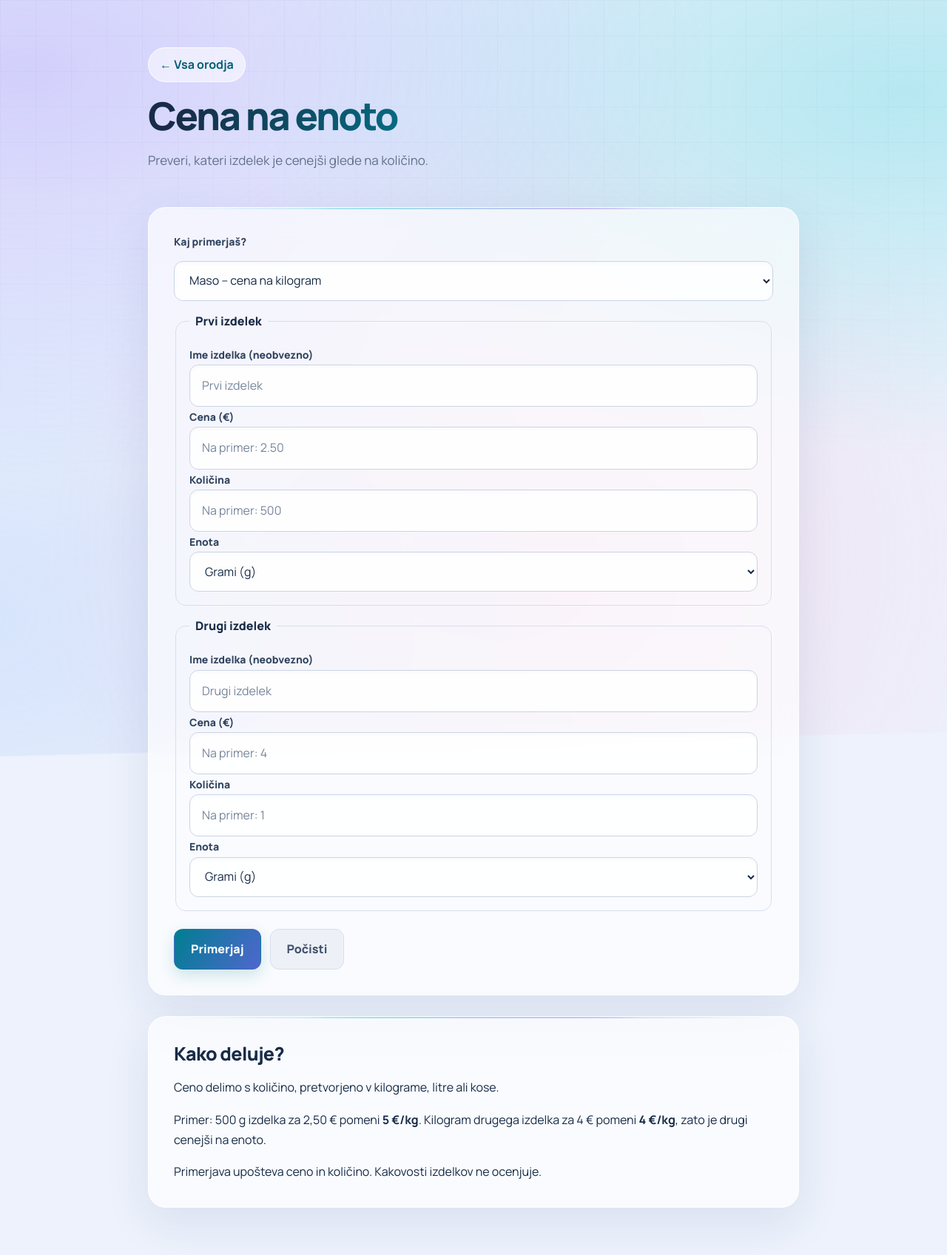
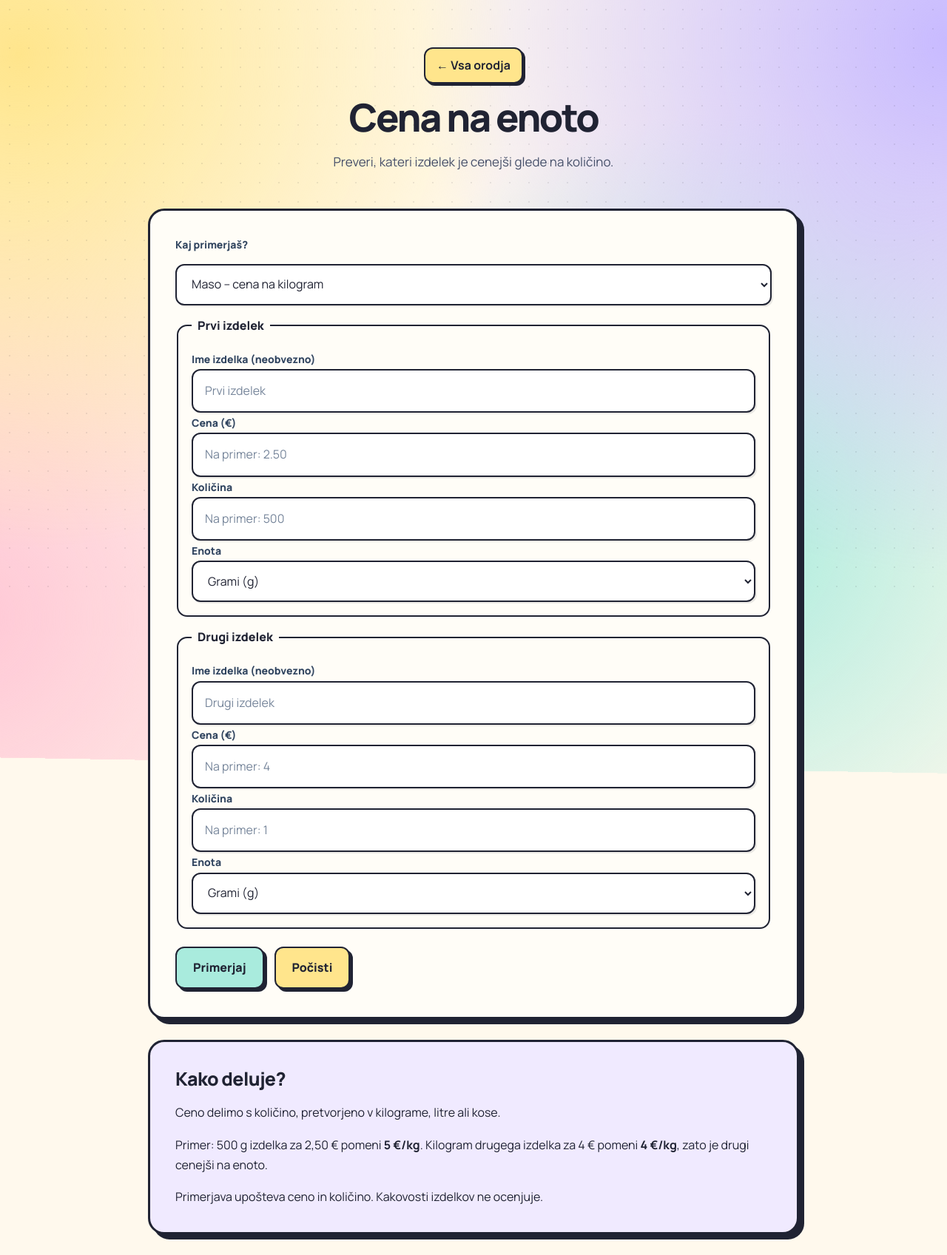
Before and after one commit to ziga1324/spletna_stran, a plain HTML site: page orodja/cena_na_enoto.html in a window 1280 px wide. Shown: the whole page at 74% size. Before the commit the page ends 1661 px from the top, so only its background shows below. Drawn offline with Linux system fonts and the light colour scheme.

Commit message:
Dodana spletna orodja

```diff
--- a/orodja/style.css
+++ b/orodja/style.css
@@ -1,5 +1,4 @@
 @import url("https://fonts.googleapis.com/css2?family=Manrope:wght@400;500;600;700;800&display=swap");
-
 :root {
     --text: #172b46;
     --muted: #61718a;
@@ -10,16 +9,13 @@
     --radius: 24px;
     --shadow: 0 20px 60px rgb(42 64 115 / 10%);
 }
-
 * {
     box-sizing: border-box;
 }
-
 html {
     min-height: 100%;
     background: #edf2fc;
 }
-
 body {
     position: relative;
     isolation: isolate;
@@ -30,7 +26,6 @@ body {
     color: var(--text);
     background: transparent;
 }
-
 /* Animirano ozadje */
 body::before,
 body::after {
@@ -39,7 +34,6 @@ body::after {
     pointer-events: none;
     z-index: -1;
 }
-
 body::before {
     inset: -25%;
     background:
@@ -66,7 +60,6 @@ body::before {
     animation: aurora 24s ease-in-out infinite alternate;
     transition: filter 1.2s ease;
 }
-
 body::after {
     inset: 0;
     background-image:
@@ -75,15 +68,12 @@ body::after {
     background-size: 48px 48px;
     mask-image: linear-gradient(to bottom, black, transparent 90%);
 }
-
 body:has(.kalkulator:hover)::before {
     filter: hue-rotate(30deg) saturate(1.3);
 }
-
 body:has(.razlaga:hover)::before {
     filter: hue-rotate(-20deg);
 }
-
 @keyframes aurora {
     0% {
         transform: translate(-2%, -2%) rotate(-4deg) scale(1);
@@ -95,24 +85,20 @@ body:has(.razlaga:hover)::before {
         transform: translate(-1%, 4%) rotate(-2deg) scale(1.03);
     }
 }
-
 ::selection {
     color: #fff;
     background: #7958df;
 }
-
 header,
 main,
 footer {
     width: min(calc(100% - 40px), 880px);
     margin: 0 auto;
 }
-
 header {
     padding: 64px 0 32px;
     animation: prihod 0.7s ease-out both;
 }
-
 header a {
     display: inline-flex;
     align-items: center;
@@ -126,16 +112,14 @@ header a {
     text-decoration: none;
     transition:
         transform 0.2s ease,
-        background 0.2s ease,
+background 0.2s ease,
         box-shadow 0.2s ease;
 }
-
 header a:hover {
     transform: translateX(-4px);
     background: rgb(255 255 255 / 90%);
     box-shadow: 0 6px 20px rgb(42 64 115 / 8%);
 }
-
 h1 {
     margin: 0 0 16px;
     font-size: clamp(32px, 5.5vw, 52px);
@@ -144,7 +128,6 @@ h1 {
     letter-spacing: -0.045em;
     color: var(--text);
 }
-
 @supports (background-clip: text) {
     h1 {
         background: linear-gradient(
@@ -158,7 +141,6 @@ h1 {
         color: transparent;
     }
 }
-
 h2 {
     margin: 0 0 16px;
     font-size: 25px;
@@ -166,27 +148,22 @@ h2 {
     line-height: 1.3;
     letter-spacing: -0.025em;
 }
-
 h3 {
     margin: 0 0 12px;
     line-height: 1.4;
 }
-
 p {
     margin: 0 0 16px;
 }
-
 header p {
     max-width: 650px;
     font-size: 17px;
     color: var(--muted);
 }
-
 a {
     color: var(--accent-dark);
     text-underline-offset: 4px;
 }
-
 /* Prosojne kartice */
 .kalkulator,
 .razlaga {
@@ -203,11 +180,9 @@ a {
         border-color 0.3s ease;
     animation: prihod 0.7s ease-out both;
 }
-
 .razlaga {
     animation-delay: 0.1s;
 }
-
 @supports (backdrop-filter: blur(18px)) {
     .kalkulator,
     .razlaga {
@@ -215,7 +190,6 @@ a {
         backdrop-filter: blur(18px);
     }
 }
-
 .kalkulator::before,
 .razlaga::before {
     content: "";
@@ -235,7 +209,6 @@ a {
     opacity: 0.6;
     transition: opacity 0.3s ease;
 }
-
 @media (hover: hover) and (pointer: fine) {
     .kalkulator:hover,
     .razlaga:hover {
@@ -245,13 +218,11 @@ a {
             0 28px 70px rgb(42 64 115 / 13%),
             0 0 35px rgb(102 214 222 / 8%);
     }
-
     .kalkulator:hover::before,
     .razlaga:hover::before {
         opacity: 1;
     }
 }
-
 @keyframes prihod {
     from {
         opacity: 0;
@@ -262,19 +233,16 @@ a {
         transform: translateY(0);
     }
 }
-
 form {
     display: flex;
     flex-direction: column;
     gap: 14px;
 }
-
 label {
     font-size: 14px;
     font-weight: 800;
     color: #30445f;
 }
-
 input,
 textarea,
 select {
@@ -290,30 +258,25 @@ select {
     transition:
         border-color 0.2s ease,
         box-shadow 0.2s ease,
-        background 0.2s ease;
+background 0.2s ease;
 }
-
 textarea {
     display: block;
     min-height: 120px;
     resize: vertical;
 }
-
 select {
     cursor: pointer;
 }
-
 input::placeholder,
 textarea::placeholder {
     color: #77869b;
 }
-
 input:hover,
 textarea:hover,
 select:hover {
     border-color: #8eafbd;
 }
-
 input:focus,
 textarea:focus,
 select:focus {
@@ -321,13 +284,11 @@ select:focus {
     background: #fff;
     box-shadow: 0 0 0 4px rgb(0 126 145 / 9%);
 }
-
 input[aria-invalid="true"],
 textarea[aria-invalid="true"] {
     border-color: #b42318;
     background: #fff8f7;
 }
-
 input:disabled,
 textarea:disabled,
 select:disabled {
@@ -335,7 +296,6 @@ select:disabled {
     cursor: not-allowed;
     background: #edf1f7;
 }
-
 /* Posebne vrste vnosov */
 input[type="checkbox"],
 input[type="radio"] {
@@ -348,7 +308,6 @@ input[type="radio"] {
     cursor: pointer;
     box-shadow: none;
 }
-
 input[type="range"] {
     padding: 0;
     margin: 12px 0;
@@ -356,12 +315,10 @@ input[type="range"] {
     cursor: pointer;
     box-shadow: none;
 }
-
 input[type="file"] {
     padding: 10px;
     font-size: 14px;
 }
-
 input[type="file"]::file-selector-button {
     margin-right: 12px;
     padding: 10px 14px;
@@ -373,33 +330,28 @@ input[type="file"]::file-selector-button {
     font-weight: 700;
     cursor: pointer;
 }
-
 fieldset {
     min-width: 0;
     padding: 18px;
     border: 1px solid #d6dfec;
     border-radius: 14px;
 }
-
 legend {
     padding: 0 8px;
     font-weight: 800;
 }
-
 .moznost,
 .primerjava-moznost {
     display: flex;
     align-items: center;
     gap: 10px;
 }
-
 #navodilo,
 #navodila {
     margin: 0 0 8px;
     font-size: 14px;
     color: var(--muted);
 }
-
 /* Gumbi */
 .gumbi {
     display: flex;
@@ -407,7 +359,6 @@ legend {
     gap: 12px;
     margin-top: 10px;
 }
-
 button {
     position: relative;
     min-height: 48px;
@@ -421,10 +372,9 @@ button {
     cursor: pointer;
     transition:
         transform 0.2s ease,
-        background 0.2s ease,
+background 0.2s ease,
         box-shadow 0.2s ease;
 }
-
 button[type="submit"],
 .pdf-prenos {
     border-color: transparent;
@@ -432,19 +382,16 @@ button[type="submit"],
     background: linear-gradient(120deg, #007e91, #5066ce);
     box-shadow: 0 8px 20px rgb(0 126 145 / 18%);
 }
-
 button[type="reset"] {
     color: #42526b;
     background: rgb(235 240 247 / 90%);
 }
-
 @media (hover: hover) {
     button:not(:disabled):hover {
         transform: translateY(-2px);
         background: #e0e8f3;
         box-shadow: 0 8px 18px rgb(42 64 115 / 10%);
     }
-
     button[type="submit"]:not(:disabled):hover,
     .pdf-prenos:hover {
         background: linear-gradient(120deg, #006c80, #6652ce);
@@ -453,17 +400,14 @@ button[type="reset"] {
             0 0 20px rgb(121 88 223 / 10%);
     }
 }
-
 button:not(:disabled):active {
     transform: translateY(1px);
 }
-
 button:disabled {
     opacity: 0.5;
     cursor: not-allowed;
     box-shadow: none;
 }
-
 a:focus-visible,
 button:focus-visible,
 input:focus-visible,
@@ -473,7 +417,6 @@ summary:focus-visible {
     outline: 3px solid var(--accent);
     outline-offset: 4px;
 }
-
 /* Rezultati */
 .napaka {
     margin: 20px 0 0;
@@ -483,7 +426,6 @@ summary:focus-visible {
     border: 1px solid #f0bfba;
     border-radius: 14px;
 }
-
 .rezultat {
     margin-top: 24px;
     padding: 24px;
@@ -496,49 +438,39 @@ summary:focus-visible {
     );
     overflow-wrap: anywhere;
 }
-
 .rezultat h2,
 .rezultat h3 {
     color: var(--accent-dark);
 }
-
 .rezultat p {
     margin-bottom: 12px;
 }
-
 .rezultat p:last-child,
 .razlaga p:last-child {
     margin-bottom: 0;
 }
-
 .napaka:empty,
 .rezultat:empty {
     display: none;
 }
-
 [hidden] {
     display: none !important;
 }
-
 table {
     max-width: 100%;
     font-variant-numeric: tabular-nums;
 }
-
 th,
 td {
     border-color: #d6dfec;
 }
-
 canvas {
     max-width: 100%;
     border-radius: 14px;
 }
-
 progress {
     accent-color: var(--accent);
 }
-
 details {
     margin-top: 16px;
     padding: 14px 16px;
@@ -546,17 +478,14 @@ details {
     border-radius: 12px;
     background: rgb(255 255 255 / 45%);
 }
-
 summary {
     cursor: pointer;
     font-weight: 800;
     color: var(--accent-dark);
 }
-
 details[open] summary {
     margin-bottom: 12px;
 }
-
 code {
     padding: 2px 6px;
     border-radius: 5px;
@@ -564,7 +493,6 @@ code {
     background: rgb(121 88 223 / 8%);
     overflow-wrap: anywhere;
 }
-
 .pdf-prenos {
     display: inline-block;
     margin-top: 16px;
@@ -574,14 +502,12 @@ code {
     text-decoration: none;
     transition: box-shadow 0.2s ease, background 0.2s ease;
 }
-
 footer {
     padding: 24px 0 40px;
     text-align: center;
     font-size: 14px;
     color: var(--muted);
 }
-
 /* Mobilni prikaz */
 @media (max-width: 480px) {
     header,
@@ -589,38 +515,30 @@ footer {
     footer {
         width: calc(100% - 24px);
     }
-
     header {
         padding: 32px 0 24px;
     }
-
     .kalkulator,
     .razlaga {
         padding: 22px;
         border-radius: 20px;
     }
-
     .gumbi {
         flex-direction: column;
     }
-
     button {
         width: 100%;
     }
-
     .rezultat {
         padding: 18px;
     }
-
     .rezultat h2 {
         font-size: 21px;
     }
-
     h2 {
         font-size: 22px;
     }
 }
-
 /* Upošteva uporabnikovo nastavitev zmanjšanega gibanja */
 @media (prefers-reduced-motion: reduce) {
     *,
@@ -631,24 +549,20 @@ footer {
         scroll-behavior: auto !important;
     }
 }
-
 /* Čist prikaz pri tiskanju */
 @media print {
     body {
         background: #fff;
         color: #000;
     }
-
     body::before,
     body::after {
         display: none;
     }
-
     h1 {
         color: #000;
         background: none;
     }
-
     .kalkulator,
     .razlaga {
         background: #fff;
@@ -658,3 +572,141 @@ footer {
         transform: none;
     }
 }
+/* RISANKASTI SLOG ZA KALKULATORJE */
+:root {
+    --text: #202333;
+    --muted: #46506a;
+    --accent: #5740a5;
+    --accent-dark: #453185;
+    --border: #202333;
+    --radius: 22px;
+    --shadow: 7px 7px 0 #202333;
+}
+html { background: #fff9ed; }
+body { background: #fff9ed; }
+body::before {
+    z-index: -2;
+    background:
+        radial-gradient(circle at 18% 25%, #ffe58c 0, transparent 35%),
+        radial-gradient(circle at 80% 22%, #c8baff 0, transparent 38%),
+        radial-gradient(circle at 65% 75%, #a9ebdd 0, transparent 35%),
+        radial-gradient(circle at 15% 85%, #ffc7d5 0, transparent 32%);
+    animation: aurora 16s ease-in-out infinite alternate;
+}
+body::after {
+    z-index: -1;
+    background-image: radial-gradient(circle, rgb(32 35 51 / 16%) 1.5px, transparent 1.5px);
+    background-size: 26px 26px;
+    mask-image: none;
+    opacity: .55;
+}
+header { text-align: center; }
+header p { margin-inline: auto; }
+h1 {
+    color: var(--text);
+    background: none;
+    -webkit-text-fill-color: currentColor;
+}
+header a {
+    border: 2px solid var(--border);
+    border-radius: 12px;
+    background: #ffe58c;
+    color: var(--text);
+    box-shadow: 3px 3px 0 var(--border);
+}
+header a:hover {
+    background: #fff1b0;
+    transform: translate(-2px,-2px);
+    box-shadow: 5px 5px 0 var(--border);
+}
+.kalkulator, .razlaga {
+    border: 3px solid var(--border);
+    background: #fffdf7;
+    backdrop-filter: none;
+    box-shadow: var(--shadow);
+    animation: none;
+}
+.razlaga { background: #f0eaff; }
+.kalkulator::before, .razlaga::before { display: none; }
+@media (hover: hover) and (pointer: fine) {
+    .kalkulator:hover, .razlaga:hover {
+        transform: translateY(-3px);
+        border-color: var(--border);
+        box-shadow: 9px 11px 0 var(--border);
+    }
+}
+input, textarea, select {
+    border: 2px solid var(--border);
+    background: #fff;
+    border-radius: 12px;
+    box-shadow: 2px 2px 0 #20233318;
+}
+input:focus, textarea:focus, select:focus {
+    border-color: var(--accent);
+    background: #fff;
+    box-shadow: 3px 3px 0 #c8baff;
+}
+.gumbi { gap: 14px; padding-bottom: 4px; }
+button, .pdf-prenos {
+    border: 2px solid var(--border);
+    border-radius: 12px;
+    background: #dfd5ff;
+    color: var(--text);
+    box-shadow: 4px 4px 0 var(--border);
+}
+button[type="submit"], .pdf-prenos {
+    border-color: var(--border);
+    background: #a9ebdd;
+    color: var(--text);
+    box-shadow: 4px 4px 0 var(--border);
+}
+button[type="reset"] { background: #ffe58c; color: var(--text); }
+@media (hover: hover) and (pointer: fine) {
+    button:not(:disabled):hover, .pdf-prenos:hover {
+        transform: translate(-2px,-3px);
+        background: #c8baff;
+        color: var(--text);
+        box-shadow: 6px 7px 0 var(--border);
+    }
+    button[type="submit"]:not(:disabled):hover, .pdf-prenos:hover {
+        background: #8ee0cc;
+        box-shadow: 6px 7px 0 var(--border);
+    }
+}
+button:not(:disabled):active, .pdf-prenos:active {
+    transform: translate(3px,3px);
+    box-shadow: 1px 1px 0 var(--border);
+}
+button:disabled { box-shadow: none; }
+input[type="checkbox"], input[type="radio"], input[type="range"] { box-shadow: none; }
+input[type="file"]::file-selector-button {
+    border: 2px solid var(--border);
+    background: #ffe58c;
+    color: var(--text);
+}
+.rezultat {
+    background: #c7f1e4;
+    border: 2px solid var(--border);
+    box-shadow: 4px 4px 0 var(--border);
+}
+.rezultat h2, .rezultat h3 { color: var(--text); }
+.napaka { border: 2px solid #a72520; background: #ffe5e5; }
+fieldset, details { border: 2px solid var(--border); background: #fffdf7; }
+summary { color: var(--text); }
+@media (max-width: 480px) {
+    header, main, footer { width: calc(100% - 36px); }
+    .kalkulator, .razlaga { padding: 20px; box-shadow: 5px 5px 0 var(--border); }
+}
+@media (prefers-reduced-motion: reduce) {
+    .kalkulator:hover, .razlaga:hover, button:not(:disabled):hover,
+    button:not(:disabled):active, .pdf-prenos:hover, .pdf-prenos:active,
+    header a:hover { transform: none; }
+}
+@media print {
+    body { background: #fff; }
+    .kalkulator, .razlaga, .rezultat, button, .pdf-prenos {
+        background: #fff;
+        box-shadow: none;
+        transform: none;
+    }
+}
```
